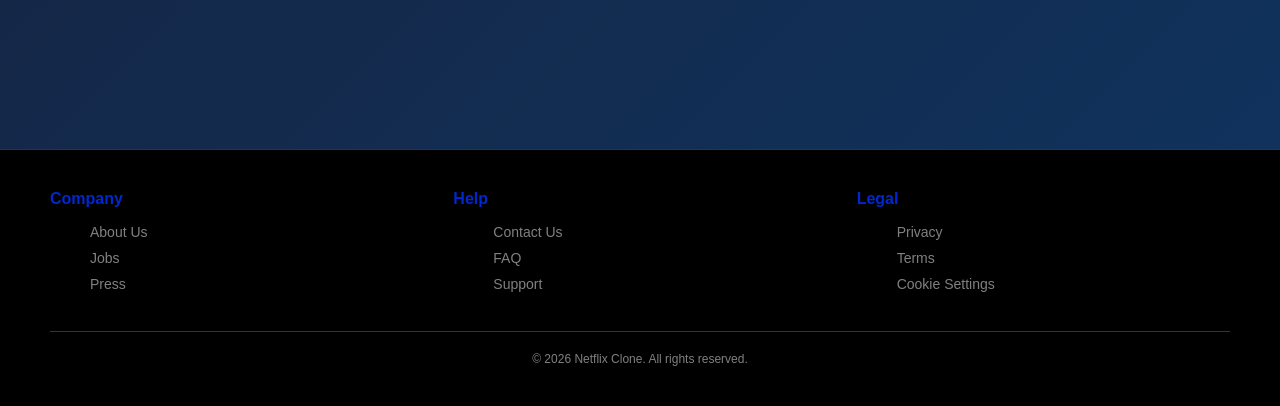
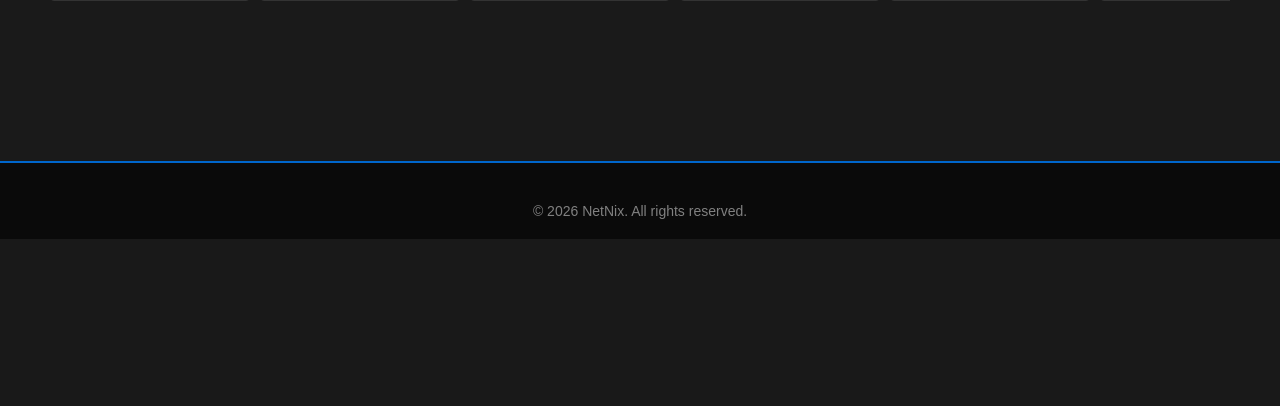
Before and after one commit to sayoridevNL/netnix, a PHP site: page / in a window 1280 px wide. Shown: the part 1772-2178 px from the top of the page. After the commit the page ends 2011 px from the top, so only its background shows below. Run offline with PHP 8.4, Linux system fonts and the light colour scheme.

Commit message:
Add logo, update header/footer, restyle CSS
Rename and use a site logo image and update markup and styles to refine branding and UI. Changes include:

- Renamed image to images/logo2.png and added it to the Home nav link in index.html.
- Updated footer text to "NetNix" and simplified footer markup display (section lists hidden, only footer-bottom remains visible).
- Overhauled style/style.css: replaced gradient header with solid dark header, added blue bottom border, adjusted header padding, nav link and search input layout, introduced .nav-logo rules, tightened spacing and font choices, and changed colors to a darker theme with #0066cc accents.
- Restyled buttons, movie cards, hover effects, and general spacing/borders to a flatter, more compact design.

These changes align the UI with the new NetNix branding and simplify the footer for a cleaner layout.

```diff
--- a/index.html
+++ b/index.html
@@ -14,7 +14,7 @@
         <!--Image-->
         <!--Navigatie-->
         <div class="topnav">
-            <a class="#home" href="#home">Home</a>
+            <a class="#home" href="#home"><img src="images/logo2.png" alt="NetNix Logo" class="nav-logo"> Home</a>
             <a id="admin" href="#about">Admin</a>
             <a id="login" href="#contact">Login</a>
             <input id="zoekbalk" type="text" placeholder="Search..">
@@ -111,33 +111,7 @@
     </main>
 
     <footer>
-        <div class="footer-content">
-            <div class="footer-section">
-                <h4>Company</h4>
-                <ul>
-                    <li><a href="#">About Us</a></li>
-                    <li><a href="#">Jobs</a></li>
-                    <li><a href="#">Press</a></li>
-                </ul>
-            </div>
-            <div class="footer-section">
-                <h4>Help</h4>
-                <ul>
-                    <li><a href="#">Contact Us</a></li>
-                    <li><a href="#">FAQ</a></li>
-                    <li><a href="#">Support</a></li>
-                </ul>
-            </div>
-            <div class="footer-section">
-                <h4>Legal</h4>
-                <ul>
-                    <li><a href="#">Privacy</a></li>
-                    <li><a href="#">Terms</a></li>
-                    <li><a href="#">Cookie Settings</a></li>
-                </ul>
-            </div>
-        </div>
-        <p class="footer-bottom">&copy; 2026 Netflix Clone. All rights reserved.</p>
+        <p class="footer-bottom">&copy; 2026 NetNix. All rights reserved.</p>
     </footer>
 </body>
 </html>
--- a/style/style.css
+++ b/style/style.css
@@ -84,9 +89,9 @@ header {
 }
 
 body {
-  background: linear-gradient(135deg, #1a1a2e 0%, #0f3460 100%);
+  background-color: #1a1a1a;
   color: #ffffff;
-  font-family: 'Arial', 'Comic Sans MS', sans-serif;
+  font-family: 'Arial', 'Helvetica', sans-serif;
 }
 
 main {
@@ -211,54 +215,46 @@ main {
 }
 
 .movie-card:hover {
-  transform: scale(1.15) rotate(-2deg);
-  box-shadow: 0 10px 30px rgba(0, 39, 208, 0.6);
+  transform: scale(1.05);
+  border: 1px solid #0066cc;
 }
 
 /* Footer */
 footer {
-  background-color: #000000;
-  padding: 40px 50px;
-  border-top: 1px solid #333333;
+  background-color: #0a0a0a;
+  padding: 20px 50px;
+  border-top: 2px solid #0066cc;
   margin-top: 50px;
 }
 
 .footer-content {
-  display: grid;
-  grid-template-columns: repeat(3, 1fr);
-  gap: 30px;
-  margin-bottom: 30px;
+  display: none;
 }
 
 .footer-section h4 {
-  font-size: 16px;
-  margin-bottom: 15px;
-  color: #0027d0;
+  display: none;
 }
 
 .footer-section ul {
-  list-style: none;
+  display: none;
 }
 
 .footer-section ul li {
-  margin-bottom: 8px;
+  display: none;
 }
 
 .footer-section a {
-  color: #808080;
-  text-decoration: none;
-  font-size: 14px;
-  transition: color 0.3s ease;
+  display: none;
 }
 
 .footer-section a:hover {
-  color: #ffffff;
+  display: none;
 }
 
 .footer-bottom {
   color: #808080;
-  font-size: 12px;
-  border-top: 1px solid #333333;
+  font-size: 14px;
+  border-top: none;
   padding-top: 20px;
   text-align: center;
 }
```
Also changed, not shown: other parts of style/style.css (+50 -46 lines), images/logo2.png (renamed from images/realnigga67.png).
